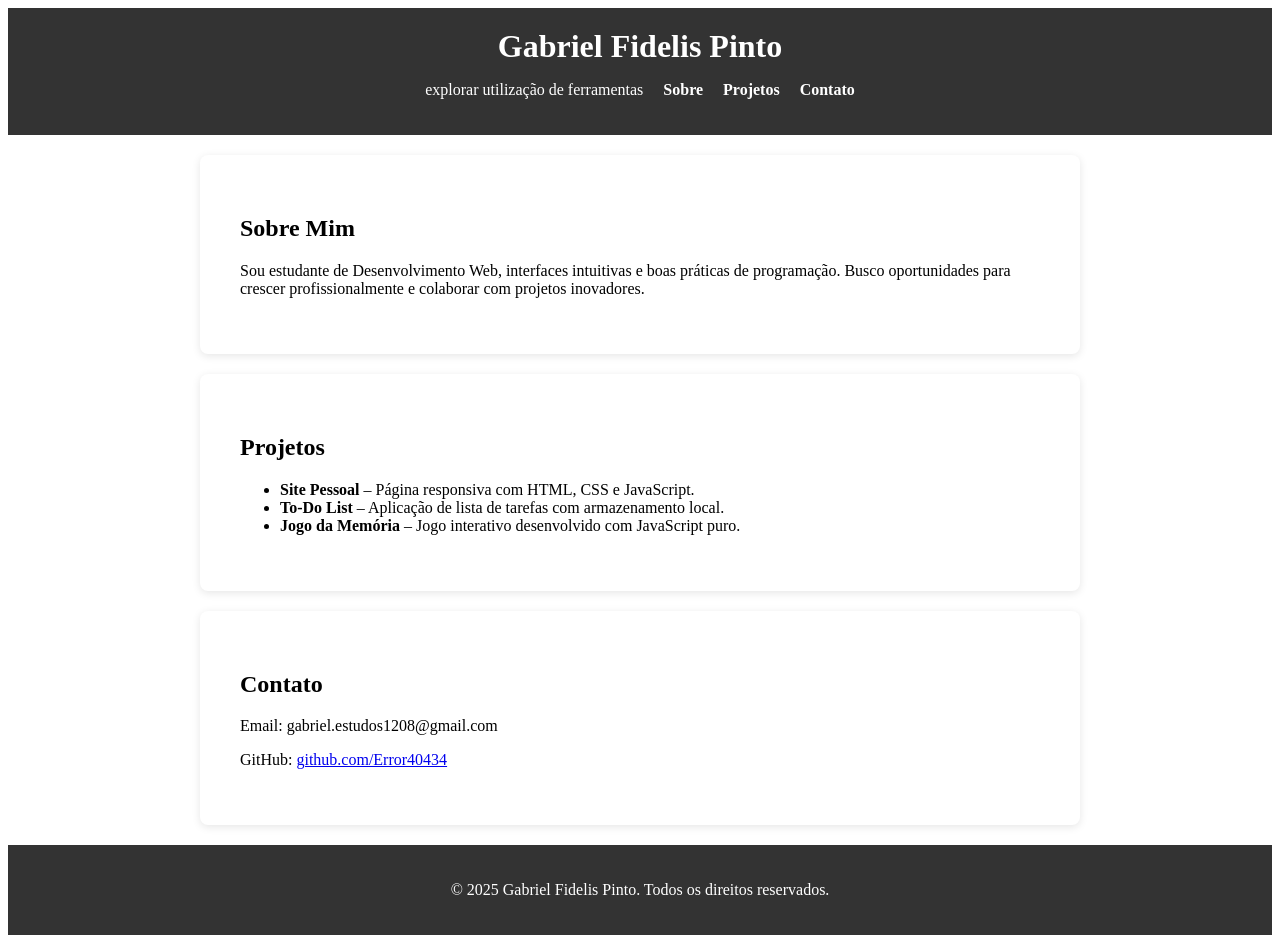
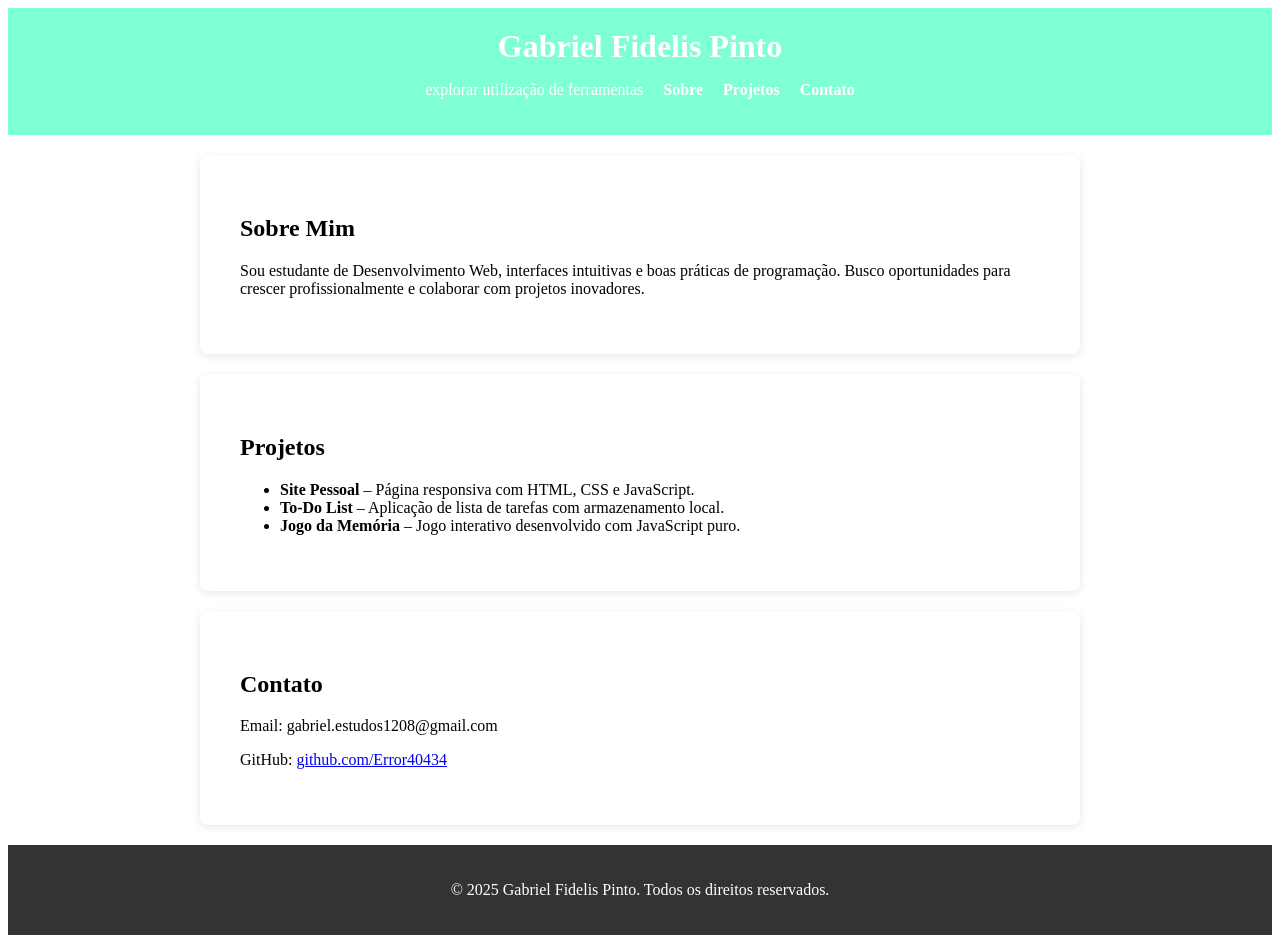
Before and after one commit to Error40434/portifolio, a plain HTML site: page index.html in a window 1280 px wide. Drawn offline with Linux system fonts and the light colour scheme.

Commit message:
Update style.css

```diff
--- a/style.css
+++ b/style.css
@@ -8,7 +8,7 @@ body {
  color: #333;
 }
 header {
- background-color: #333;
+ background-color: #7fffd4;
  color: white;
  padding: 20px 0;
  text-align: center;
```
